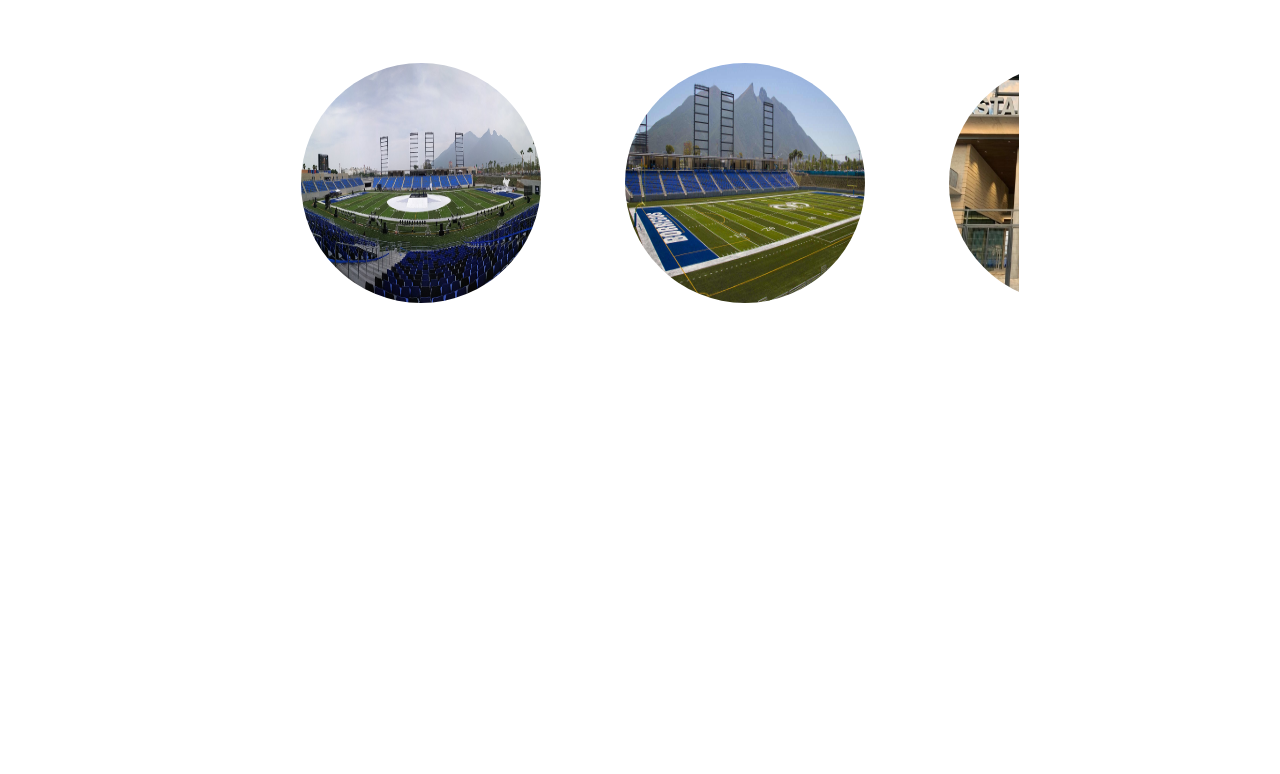
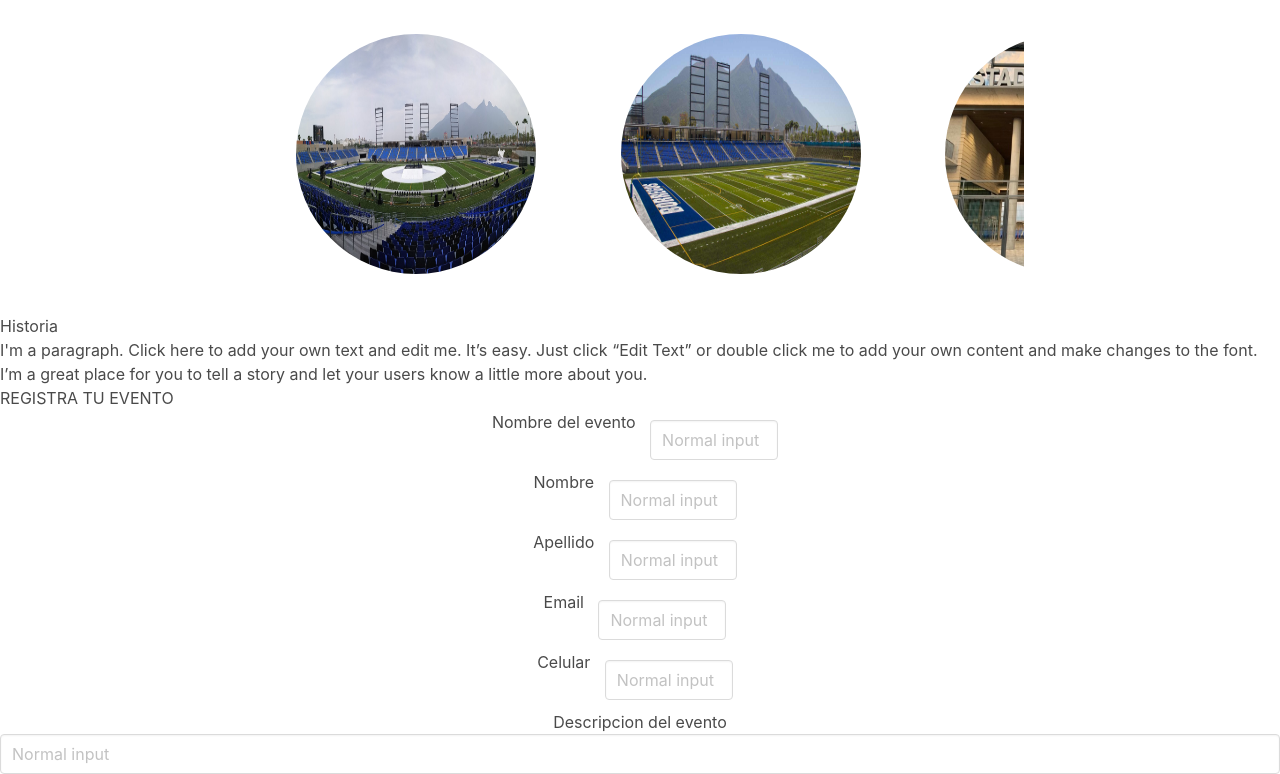
Before and after one commit to jczamarron/estadio_tec, a plain HTML site: page estadio.html in a window 1280 px wide. Shown: the part 104-878 px from the top of the page. Before the commit the page ends 800 px from the top, so only its background shows below. Drawn offline with nearby package versions, Linux system fonts and the light colour scheme.

Commit message:
Agregar Form

```diff
--- a/css/estadio.css
+++ b/css/estadio.css
@@ -1,3 +1,5 @@
+@import "../node_modules/bulma/css/bulma.css";
+
 .center {
     text-align: center;
 }
@@ -27,3 +29,9 @@
 #carousel .slide {
     display: inline-block;
 }
+
+.textbox {
+    width: 10%;
+    height: 5%;
+    margin: 10px;
+}
--- a/estadio.html
+++ b/estadio.html
@@ -24,6 +24,41 @@
                     <img class="circle" src="./public/img/Captura de Pantalla 2019-10-09 a la(s) 17.16.08.png">
                 </div>
             </div>
+            <h1>Historia</h1>
+            <p>
+                I'm a paragraph. Click here to add your own text and edit me. It’s easy. Just click
+                “Edit Text” or double click me to add your own content and make changes to the font.
+                I’m a great place for you to tell a story and let your users know a little more about you.
+            </p>
+            <div>
+                <h1>REGISTRA TU EVENTO</h1>
+                <div class="center">
+                    <div>
+                        <label>Nombre del evento</label>
+                        <input class="input textbox" type="text" placeholder="Normal input">
+                    </div>
+                    <div>
+                        <label>Nombre</label>
+                        <input class="input textbox" type="text" placeholder="Normal input">
+                    </div>
+                    <div>
+                        <label>Apellido</label>
+                        <input class="input textbox" type="text" placeholder="Normal input">
+                    </div>
+                    <div>
+                        <label>Email</label>
+                        <input class="input textbox" type="text" placeholder="Normal input">
+                    </div>
+                    <div>
+                        <label>Celular</label>
+                        <input class="input textbox" type="text" placeholder="Normal input">
+                    </div>
+                    <div>
+                        <label>Descripcion del evento</label>
+                        <input class="input" type="text" placeholder="Normal input">
+                    </div>
+                </div>
+            </div>
         </div>
         <script type="text/javascript" src="./js/estadio.js"></script>
     </body>
```
Also changed, not shown: 1 other file.
